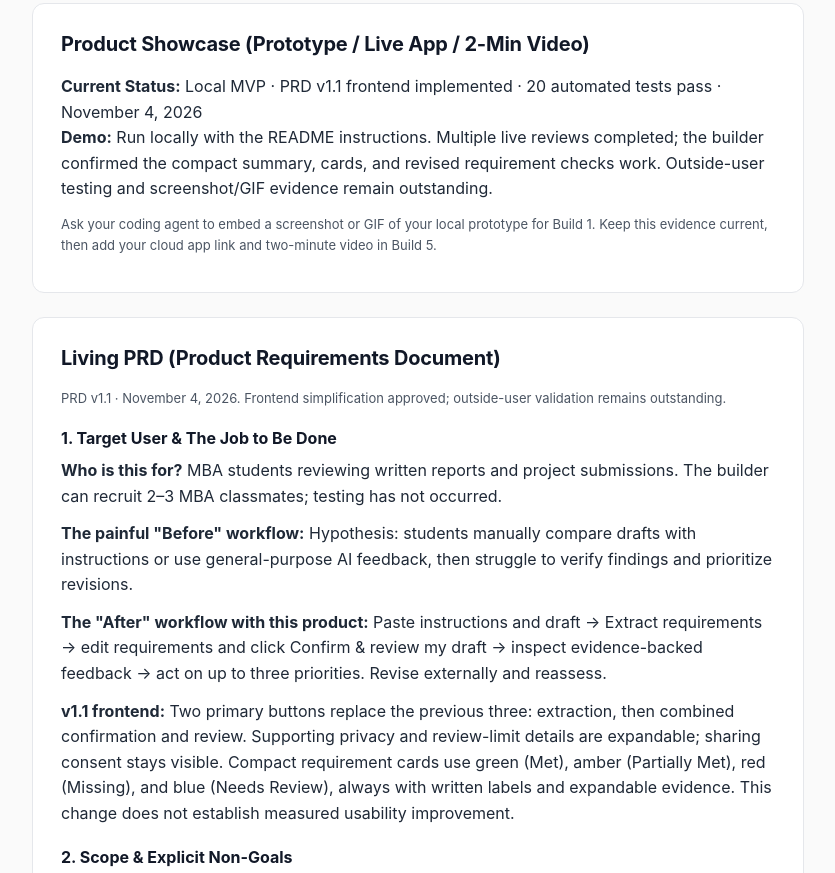
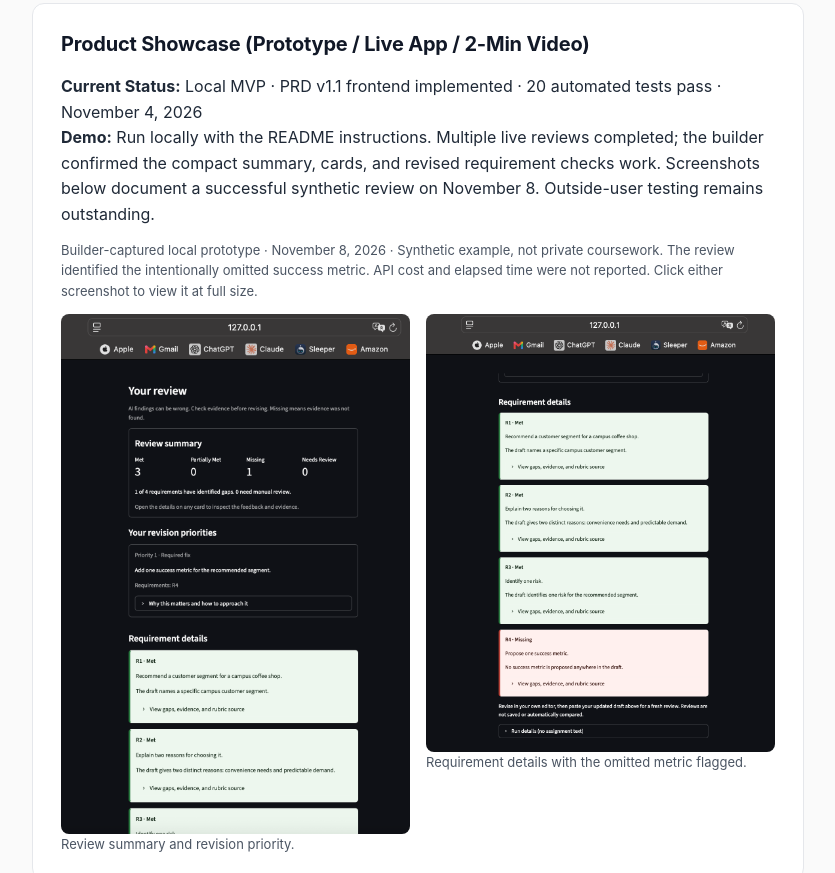
Before and after one commit to building-with-ai-f26/vz2228-RubricRadar, a plain HTML site: page docs/index.html in a window 1280 px wide. Shown: the part 295-1168 px from the top of the page, without its empty margins (222-1057 px from the left). Drawn offline with Linux system fonts and the light colour scheme.

Commit message:
Add Build 1 prototype screenshots and reconcile delivery evidence

```diff
--- a/docs/index.html
+++ b/docs/index.html
@@ -158,11 +158,21 @@
       <h2>Product Showcase (Prototype / Live App / 2-Min Video)</h2>
       <p>
         <strong>Current Status:</strong> Local MVP · PRD v1.1 frontend implemented · 20 automated tests pass · November 4, 2026<br />
-        <strong>Demo:</strong> Run locally with the README instructions. Multiple live reviews completed; the builder confirmed the compact summary, cards, and revised requirement checks work. Outside-user testing and screenshot/GIF evidence remain outstanding.
+        <strong>Demo:</strong> Run locally with the README instructions. Multiple live reviews completed; the builder confirmed the compact summary, cards, and revised requirement checks work. Screenshots below document a successful synthetic review on November 8. Outside-user testing remains outstanding.
       </p>
       <p class="meta">
-        Ask your coding agent to embed a screenshot or GIF of your local prototype for Build 1. Keep this evidence current, then add your cloud app link and two-minute video in Build 5.
+        Builder-captured local prototype · November 8, 2026 · Synthetic example, not private coursework. The review identified the intentionally omitted success metric. API cost and elapsed time were not reported. Click either screenshot to view it at full size.
       </p>
+      <div class="grid-2">
+        <figure style="margin:0">
+          <a href="images/prototype-review-summary.png"><img src="images/prototype-review-summary.png" alt="Local synthetic review showing three Met requirements, one Missing requirement, and a priority to add a success metric" style="display:block;width:100%;height:auto;border-radius:8px" /></a>
+          <figcaption class="meta">Review summary and revision priority.</figcaption>
+        </figure>
+        <figure style="margin:0">
+          <a href="images/prototype-requirement-details.png"><img src="images/prototype-requirement-details.png" alt="Four requirement cards: customer segment, two reasons, and risk are Met; success metric is Missing" style="display:block;width:100%;height:auto;border-radius:8px" /></a>
+          <figcaption class="meta">Requirement details with the omitted metric flagged.</figcaption>
+        </figure>
+      </div>
     </section>
 
     <!-- LIVING PRD (Updated every week!) -->
@@ -228,6 +238,7 @@
       <div class="log-entry">
         <h3>Build 1 · Intent.md & Throwaway Prototype (Due Nov 9)</h3>
         <ul>
+          <li><strong>Nov 8 evidence:</strong> Builder screenshots document a synthetic review: 4 requirements, 3 Met, 1 Missing, and one required fix for the omitted success metric. Screenshot evidence is now embedded above. Cost and elapsed time were unreported. Local server readiness was verified after restart; a sandboxed health request failed, then an approved request returned ok. GitHub Pages was verified reachable and matching the pre-update page; the screenshot assets and embeds are included in this delivery update. Application tests were not rerun; the latest recorded suite remains 20 passes on Nov 4. This is builder evidence, not outside-user validation.</li>
           <li><strong>PRD v1.1 update (Nov 4):</strong> Combined confirmation and review into one action after extraction; moved supporting disclosures into an expander; added status colors to compact requirement cards with written labels. All 20 deterministic tests pass, including edited requirements, consent gating, empty-requirement rejection, input invalidation, and provider-error recovery. No agent-run billable live calls were made for this revision; usage/cost and elapsed time for the latest builder test were not supplied. Builder tested the revised local app and reported that the simpler flow worked well and the card colors worked well. Systematic light/dark-theme checks and outside-user validation remain outstanding; reduced completion time has not been measured.</li>
           <li><strong>Nov 4 test failures and recovery:</strong> The first automated run had 19 passes and one failure caused by a mocked report referencing a requirement removed by the test input. Correcting that fixture produced 20 passes. The first local server launch was blocked by sandbox permissions and the builder could not open the app; after execution approval, Streamlit started, an approved health request returned ok, and the builder successfully tested the flow and colors. Detailed outcomes are in tests/README.md. No assignment text is retained.</li>
           <li><strong>Evidence maintenance:</strong> Before every commit, check this Build 1 status and record every new automated, live, and manual test outcome, including failures and recovery. Keep Intent.md and PRD.md current while labeling historical checkpoints. This documentation reconciliation passed diff and consistency checks; application tests were not rerun.</li>
@@ -236,7 +247,7 @@
           <li><strong>What failed and how it changed the product:</strong> Source matching rejected formatting differences; now whitespace differences are tolerated and original excerpts retained. Reviews hit the initial 7,000-token budget; the configurable review default is now 16,000. Safe diagnostics distinguish token limits and other incomplete responses. The server needed restarting to load backend changes. Inferred email conventions were overclassified as required fixes; v1.2 focuses on explicit requirement coverage and removes ambiguity notes. Depth is assessed only when explicitly requested.</li>
           <li><strong>Things learned with AI:</strong> Requirement coverage must remain separate from invented expectations. Mocked tests check contracts and UI behavior; live builder checks reveal feedback quality and usability issues. High token usage is observed, but reasoning-token consumption is not yet confirmed. Terminus completion is not recorded.</li>
           <li><strong>Cost and time:</strong> Builder reports approximately 2 hours for this session. Coding agent: Codex through a ChatGPT Plus subscription; no project-specific subscription allocation or separate agent charge reported. Two recorded Nov 3 runs total $0.026436218; including the original $0.003135 smoke check, recorded API costs total $0.029571218. Failed requests, the final confirmation run, and other unrecorded usage are excluded; this is not a full spending total.</li>
-          <li><strong>Still outstanding:</strong> Screenshot/GIF evidence, outside-classmate testing, the ten-case Build 4 evaluation, full cost reconciliation, and public deployment verification. Builder visually checked the browser interface; agent browser access remained unavailable.</li>
+          <li><strong>Still outstanding:</strong> Outside-classmate testing, the ten-case Build 4 evaluation, full cost reconciliation, and public application deployment. Product Page publishing is verified; screenshot evidence is included in this delivery update. Builder screenshots support the local interface check.</li>
         </ul>
       </div>
 
```
Also changed, not shown: docs/images/prototype-requirement-details.png (added), docs/images/prototype-review-summary.png (added), 4 other files.
